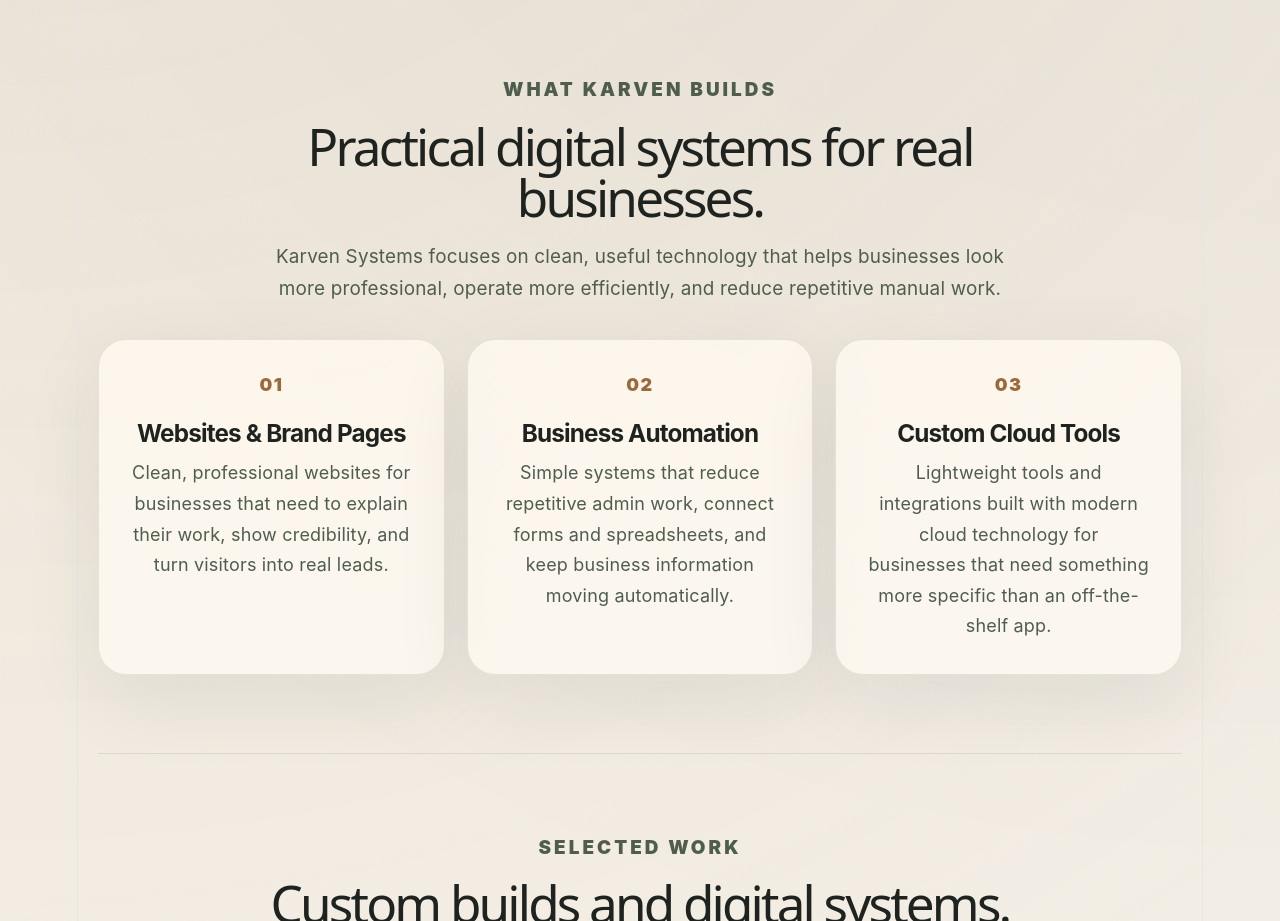
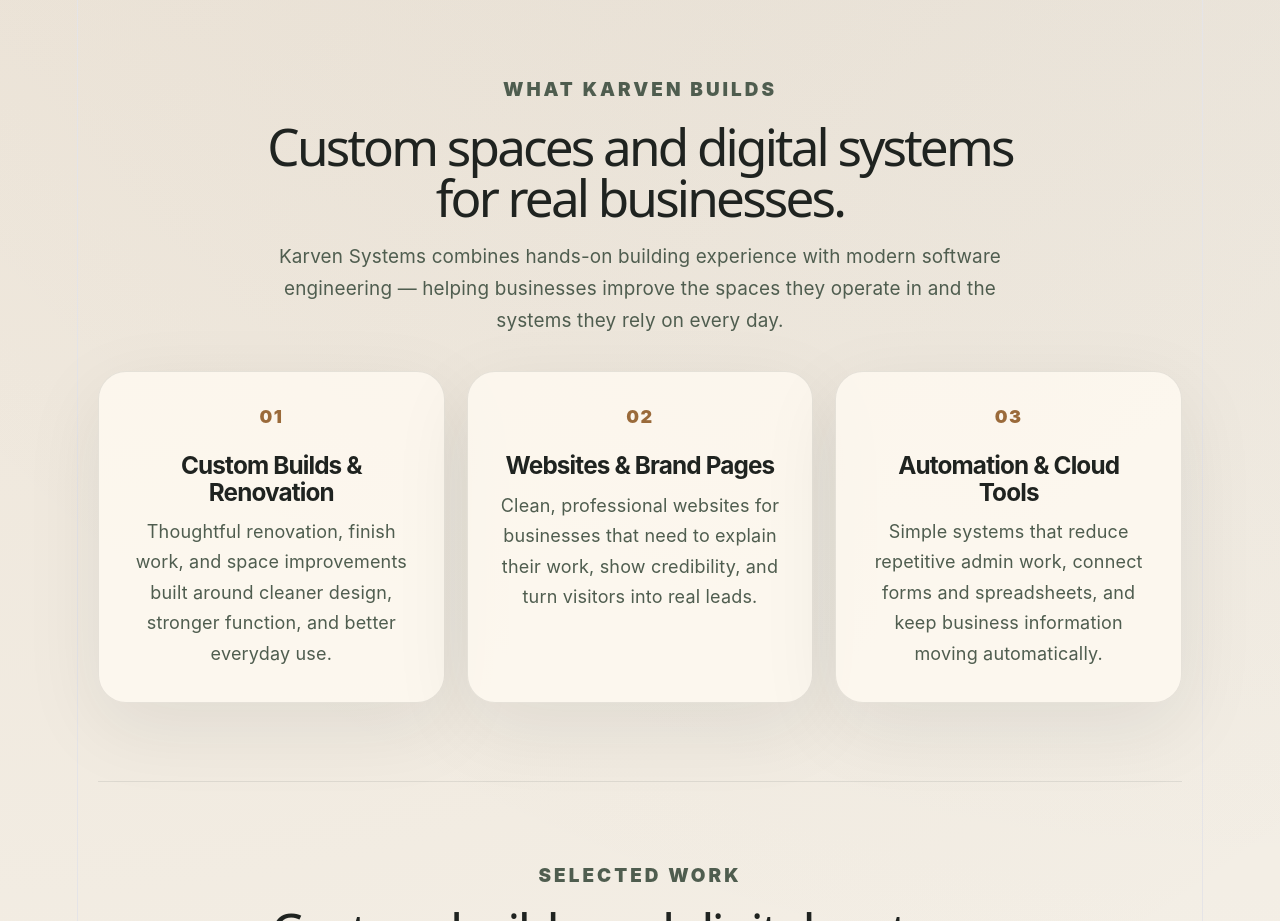
Before and after one commit to robkroening/karven-systems-site, a React (Vite) app: page / in a window 1280 px wide. Shown: the part 840-1761 px from the top of the page. Built offline with nearby package versions, Linux system fonts and the light colour scheme.

Commit message:
changed language a bit

```diff
--- a/src/App.jsx
+++ b/src/App.jsx
@@ -48,41 +48,39 @@
         <section id="services" className="section">
           <div className="sectionHeader centered">
             <p className="eyebrow">What Karven Builds</p>
-            <h2>Practical digital systems for real businesses.</h2>
+            <h2>Custom spaces and digital systems for real businesses.</h2>
             <p>
-              Karven Systems focuses on clean, useful technology that helps
-              businesses look more professional, operate more efficiently, and
-              reduce repetitive manual work.
+              Karven Systems combines hands-on building experience with modern software
+              engineering — helping businesses improve the spaces they operate in and
+              the systems they rely on every day.
             </p>
           </div>
 
           <div className="grid three">
             <div className="serviceCard">
               <span className="cardNumber">01</span>
-              <h3>Websites & Brand Pages</h3>
+              <h3>Custom Builds & Renovation</h3>
               <p>
-                Clean, professional websites for businesses that need to explain
-                their work, show credibility, and turn visitors into real leads.
+                Thoughtful renovation, finish work, and space improvements built around
+                cleaner design, stronger function, and better everyday use.
               </p>
             </div>
 
             <div className="serviceCard">
               <span className="cardNumber">02</span>
-              <h3>Business Automation</h3>
+              <h3>Websites & Brand Pages</h3>
               <p>
-                Simple systems that reduce repetitive admin work, connect forms
-                and spreadsheets, and keep business information moving
-                automatically.
+                Clean, professional websites for businesses that need to explain their
+                work, show credibility, and turn visitors into real leads.
               </p>
             </div>
 
             <div className="serviceCard">
               <span className="cardNumber">03</span>
-              <h3>Custom Cloud Tools</h3>
+              <h3>Automation & Cloud Tools</h3>
               <p>
-                Lightweight tools and integrations built with modern cloud
-                technology for businesses that need something more specific than
-                an off-the-shelf app.
+                Simple systems that reduce repetitive admin work, connect forms and
+                spreadsheets, and keep business information moving automatically.
               </p>
             </div>
           </div>
```
